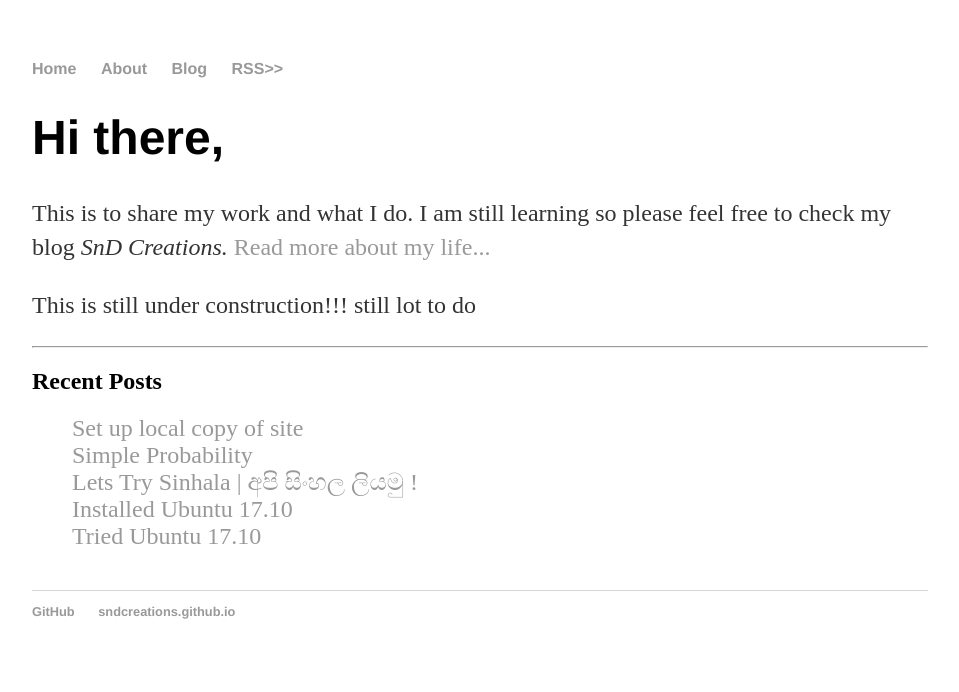
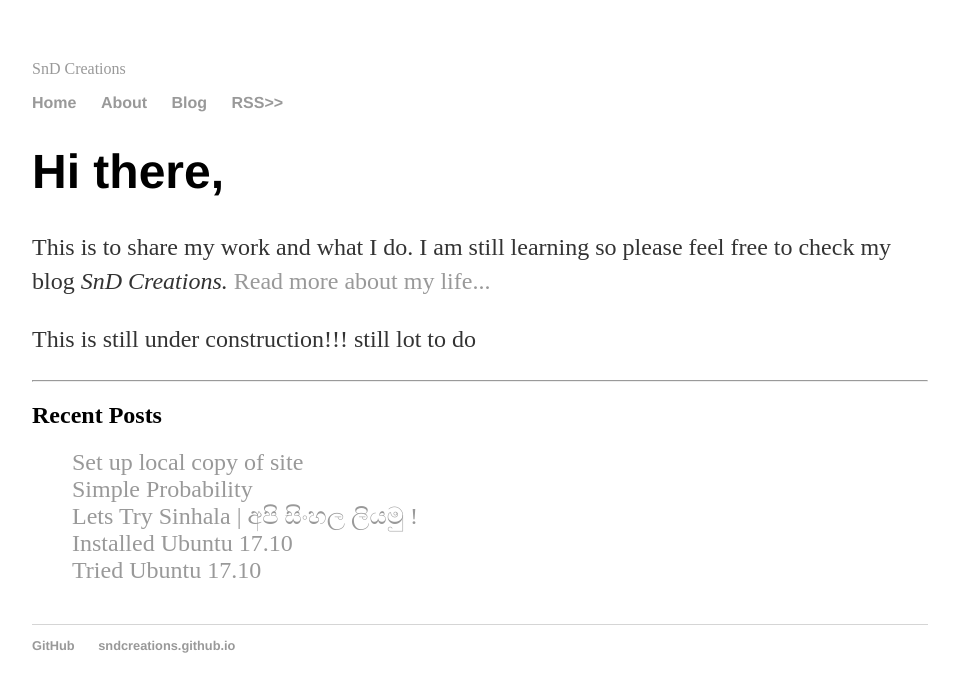
Before and after one commit to SnDCreations/SnDCreations.github.io, a Jekyll site: the page built from index.html, in a window 1280 px wide. Shown: the top 692 px of the page, without its empty margins (160-1119 px from the left). Built offline with Jekyll 4.4.1, drawn with Linux system fonts in a browser that asks for light colours.

Commit message:
Update default.html
https://www.w3schools.com/bootstrap/bootstrap_navbar.asp
https://www.w3schools.com/bootstrap/bootstrap_get_started.asp

```diff
--- a/_layouts/default.html
+++ b/_layouts/default.html
@@ -1,24 +1,26 @@
 <!DOCTYPE html>
+<html lang="en">
 	<html>
 		<head>
 			<title>{{ page.title }}</title>
 			<!-- link to main stylesheet -->
 			<link rel="stylesheet" type="text/css" href="/css/main.css">
+			<meta charset="utf-8">
 		</head>
 		<body>
-			<nav>
-	    		<ul>
-	        		<li><a href="/">Home</a></li>
-		        	<li><a href="/about">About</a></li>
-	        		<!-- <li><a href="/cv">CV</a></li> -->
-	        		<li><a href="/blog">Blog</a></li>
-				<!-- <li><a href="/scratchpad.md">Scratch Pad</a></li> -->
-				<li><a href="/blog/atom.xml">RSS>></a></li>
-
-
-			</ul>
+			<nav class="navbar navbar-inverse navbar-fixed-top">
+			  <div class="container-fluid">
+			    <div class="navbar-header">
+			      <a class="navbar-brand" href="#">SnD Creations</a>
+			    </div>
+			    <ul class="nav navbar-nav">
+			      <li class="active"><a href="#">Home</a></li>
+			      <li><a href="/about">About</a></li>
+			      <li><a href="/blog">Blog</a></li>
+			      <li><a href="/blog/atom.xml">RSS>></a></li>
+			    </ul>
+			  </div>
 			</nav>
-
 			<div class="container">
 
 			{{ content }}
```
